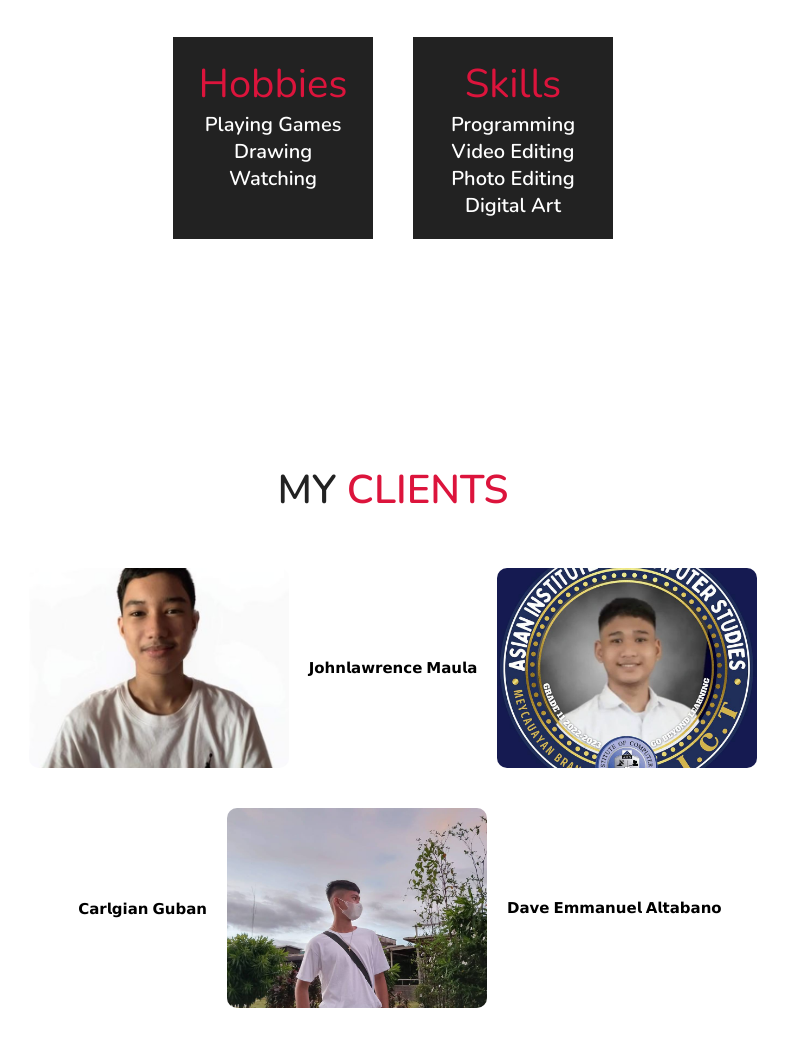
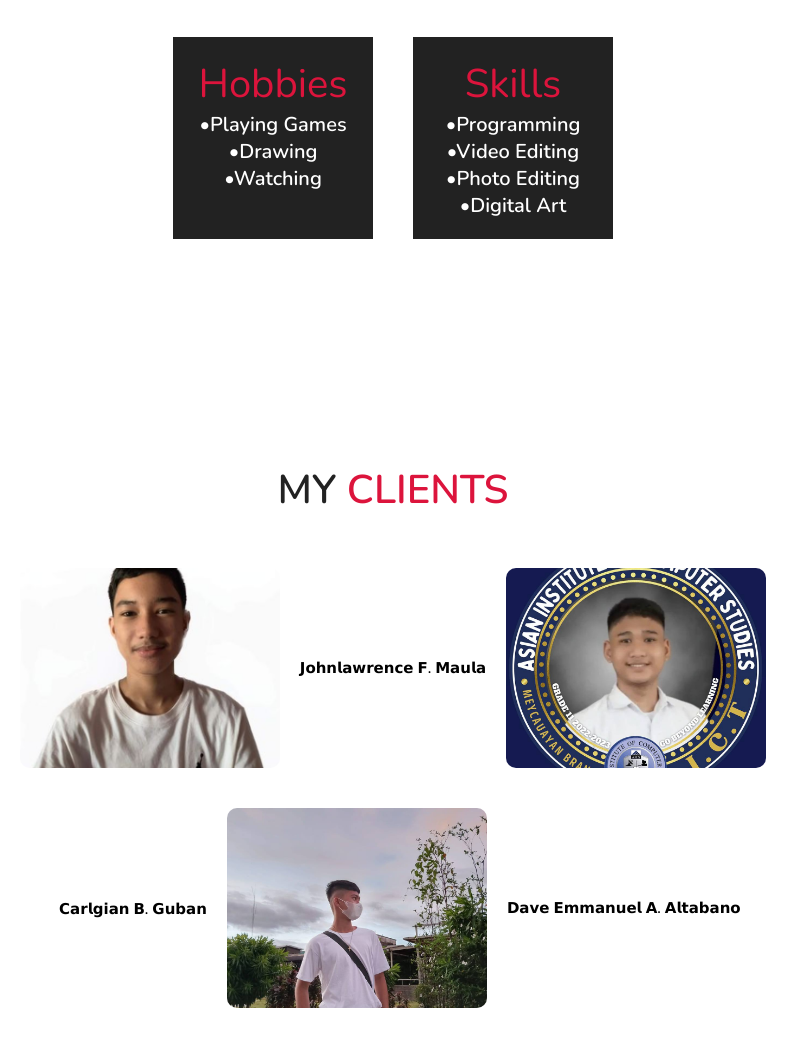
Before and after one commit to Ivhan23/Ivhan-Website, a plain HTML site: page Index.html in a window 1280 px wide. Shown: the part 1157-2204 px from the top of the page, without its empty margins (422-1219 px from the left). Drawn offline with nearby package versions, Linux system fonts and the light colour scheme.

Commit message:
Update Index.html

```diff
--- a/Index.html
+++ b/Index.html
@@ -77,11 +77,11 @@
         <div class="counter">
             <div class="box">
                 <span>Hobbies</span>
-                <h3>Playing Games Drawing Watching</h3>
+                <h3>•Playing Games •Drawing •Watching</h3>
             </div>
             <div class="box">
                 <span>Skills</span>
-                <h3>Programming Video Editing Photo Editing Digital Art</h3>
+                <h3>•Programming •Video Editing •Photo Editing •Digital Art</h3>
             </div>
 
 
@@ -102,21 +102,21 @@
             <img src="Maula.jpg" alt="">
         </div>
         <div class="box-content">
-            <h2 class="name">𝗝𝗼𝗵𝗻𝗹𝗮𝘄𝗿𝗲𝗻𝗰𝗲 𝗠𝗮𝘂𝗹𝗮</h2>
+            <h2 class="name">𝗝𝗼𝗵𝗻𝗹𝗮𝘄𝗿𝗲𝗻𝗰𝗲 𝗙. 𝗠𝗮𝘂𝗹𝗮</h2>
         </div>
 
         <div class="box">
             <img src="Guban.jpg" alt="">
         </div>
         <div class="box-content">
-            <h2 class="name">ㅤ𝗖𝗮𝗿𝗹𝗴𝗶𝗮𝗻 𝗚𝘂𝗯𝗮𝗻</h2>
+            <h2 class="name">ㅤ𝗖𝗮𝗿𝗹𝗴𝗶𝗮𝗻 𝗕. 𝗚𝘂𝗯𝗮𝗻</h2>
         </div>
 
         <div class="box">
             <img src="Altabano.jpg" alt="">
         </div>
         <div class="box-content">
-            <h2 class="name">𝗗𝗮𝘃𝗲 𝗘𝗺𝗺𝗮𝗻𝘂𝗲𝗹 𝗔𝗹𝘁𝗮𝗯𝗮𝗻𝗼</h2>
+            <h2 class="name">𝗗𝗮𝘃𝗲 𝗘𝗺𝗺𝗮𝗻𝘂𝗲𝗹 𝗔. 𝗔𝗹𝘁𝗮𝗯𝗮𝗻𝗼</h2>
         </div>
 
     </div>
```
